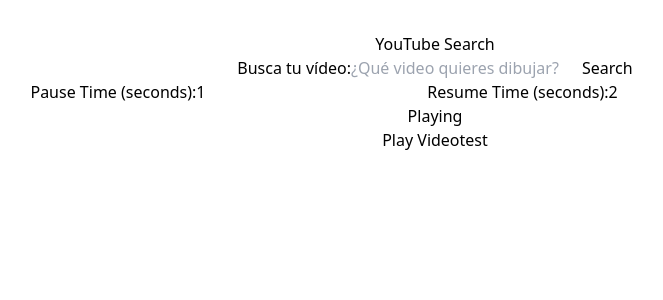
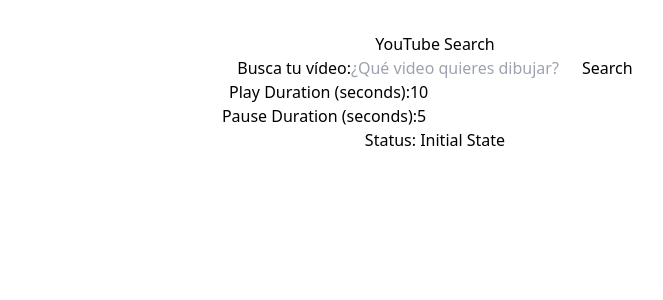
Before and after one commit to kike9978/gesture-drawing-assistant, a React (Vite) app: page / in a window 1280 px wide. Shown: the top 300 px of the page, without its empty margins (205-868 px from the left). Built offline with nearby package versions, Linux system fonts and the light colour scheme; no server answers.

Commit message:
Sync playback with timer

```diff
--- a/src/components/YoutubePlayer.jsx
+++ b/src/components/YoutubePlayer.jsx
@@ -1,135 +1,117 @@
-import { useEffect, useRef, useState } from "react";
+import React, { useState, useEffect, useRef } from 'react';
 
-function Timer({ secondsLeft }) {
-    return <p>{secondsLeft > 0 ? secondsLeft + " seconds left" : "Playing"}</p>;
-}
-
-export default function YoutubePlayer({ videoId }) {
-    const playerRef = useRef(null); // Reference to the div element that will contain the YouTube player
-    const ytPlayer = useRef(null); // Reference to the YouTube player instance
-    const [isPlaying, setIsPlaying] = useState(false); // State to track whether the video is playing
-    const [pauseTime, setPauseTime] = useState(1); // State for the pause timer (in seconds)
-    const [resumeTime, setResumeTime] = useState(2); // State for the resume timer (in seconds)
-    const [countdown, setCountdown] = useState(0); // State for the countdown
-
-    const pauseTimeRef = useRef(pauseTime); // Ref to store the current value of pauseTime
-    const resumeTimeRef = useRef(resumeTime); // Ref to store the current value of resumeTime
-
-    const startPauseResumeLoop = () => {
-        const timerRef = setTimeout(() => {
-            ytPlayer.current.pauseVideo();
-            setIsPlaying(false);
-            setCountdown(resumeTimeRef.current); // Reset countdown when video is paused
-
-            setTimeout(() => {
-                ytPlayer.current.playVideo();
-
-                setIsPlaying(true);
-                startPauseResumeLoop(); // Restart the loop
-            }, resumeTimeRef.current * 1000); // Resume the video after resumeTime seconds
-        }, pauseTimeRef.current * 1000); // Pause the video after pauseTime seconds
-
-        return timerRef;
-    };
-
-    const toggleVideo = () => {
-        if (ytPlayer.current) {
-            if (isPlaying) {
-                ytPlayer.current.pauseVideo();
-                setIsPlaying(false);
-                setCountdown(resumeTimeRef.current); // Reset countdown when video is manually paused
-            } else {
-                ytPlayer.current.playVideo();
-                setIsPlaying(true); // Update the state to playing
-            }
-        }
-    };
+const YouTubePlayer = ({ videoId }) => {
+    const [isPlaying, setIsPlaying] = useState(false);
+    const [pauseDuration, setPauseDuration] = useState(5);
+    const [playDuration, setPlayDuration] = useState(10);
+    const [countdown, setCountdown] = useState(null);
+    const playerRef = useRef(null);
+    const timerRef = useRef(null);
 
     useEffect(() => {
-        const onYouTubeIframeAPIReady = () => {
-            ytPlayer.current = new window.YT.Player(playerRef.current, {
-                videoId,
-                playerVars: { autoplay: 0 }, // Disable autoplay
+        // Load YouTube IFrame API
+        const tag = document.createElement('script');
+        tag.src = 'https://www.youtube.com/iframe_api';
+        const firstScriptTag = document.getElementsByTagName('script')[0];
+        firstScriptTag.parentNode.insertBefore(tag, firstScriptTag);
+
+        // Initialize player when API is ready
+        window.onYouTubeIframeAPIReady = () => {
+            playerRef.current = new window.YT.Player('youtube-player', {
+                height: '360',
+                width: '640',
+                videoId: videoId,
                 events: {
-                    onReady: () => {
-                        setIsPlaying(false); // Ensure state is reset when the player is ready
-                    },
-                    onStateChange: (event) => {
-                        if (event.data === window.YT.PlayerState.PLAYING) {
-                            setIsPlaying(true);
-                            startPauseResumeLoop(); // Start the loop when video starts playing
-                        } else if (event.data === window.YT.PlayerState.PAUSED) {
-                            setIsPlaying(false);
-                        }
-                    }
+                    onReady: onPlayerReady,
+                    onStateChange: onPlayerStateChange,
                 },
             });
         };
 
-        // Load the Iframe API
-        if (!window.YT) {
-            const script = document.createElement("script");
-            script.src = 'https://www.youtube.com/iframe_api';
-            script.async = true;
-            window.onYouTubeIframeAPIReady = onYouTubeIframeAPIReady;
-            document.body.appendChild(script);
+        return () => {
+            window.onYouTubeIframeAPIReady = null;
+        };
+    }, [videoId]);
 
-            return () => {
-                document.body.removeChild(script);
-            };
-        } else {
-            onYouTubeIframeAPIReady();
+    const onPlayerReady = (event) => {
+        console.log('Player is ready');
+    };
+
+    const onPlayerStateChange = (event) => {
+        if (event.data === window.YT.PlayerState.PLAYING) {
+            setIsPlaying(true);
+            startPlayTimer();
+        } else if (event.data === window.YT.PlayerState.PAUSED) {
+            setIsPlaying(false);
+            clearTimeout(timerRef.current);
+        }
+    };
+
+    const startPlayTimer = () => {
+        clearTimeout(timerRef.current);
+        timerRef.current = setTimeout(() => {
+            if (playerRef.current && playerRef.current.pauseVideo) {
+                playerRef.current.pauseVideo();
+                setCountdown(pauseDuration);
+                startPauseTimer();
+            }
+        }, playDuration * 1000);
+    };
+
+    const startPauseTimer = () => {
+        let remainingTime = pauseDuration;
+        const countdownInterval = setInterval(() => {
+            remainingTime -= 1;
+            setCountdown(remainingTime);
+            if (remainingTime <= 0) {
+                clearInterval(countdownInterval);
+                if (playerRef.current && playerRef.current.playVideo) {
+                    playerRef.current.playVideo();
+                }
+            }
+        }, 1000);
+    };
+
+    useEffect(() => {
+        return () => {
+            clearTimeout(timerRef.current);
+        };
+    }, []);
+
+    useEffect(() => {
+        if (playerRef.current && playerRef.current.loadVideoById) {
+            playerRef.current.loadVideoById(videoId);
         }
     }, [videoId]);
 
-    useEffect(() => {
-        const countdownInterval = setInterval(() => {
-            setCountdown((prevCountdown) => prevCountdown > 0 ? prevCountdown - 1 : 0);
-        }, 1000);
+    const handlePlayDurationChange = (e) => {
+        setPlayDuration(Number(e.target.value));
+    };
 
-        return () => clearInterval(countdownInterval);
-    }, [isPlaying]);
-
-    useEffect(() => {
-        pauseTimeRef.current = pauseTime; // Update the pauseTimeRef when pauseTime changes
-    }, [pauseTime]);
-
-    useEffect(() => {
-        resumeTimeRef.current = resumeTime; // Update the resumeTimeRef when resumeTime changes
-    }, [resumeTime]);
+    const handlePauseDurationChange = (e) => {
+        setPauseDuration(Number(e.target.value));
+    };
 
     return (
-        <>
-            <div ref={playerRef}></div>
+        <div>
+            <div id="youtube-player"></div>
             <div>
                 <label>
-                    Pause Time (seconds):
-                    <input
-                        type="number"
-                        value={pauseTime}
-                        onChange={(e) => {
-                            setPauseTime(Number(e.target.value));
-                        }}
-                        min="1"
-                    />
-                </label>
-                <label>
-                    Resume Time (seconds):
-                    <input
-                        type="number"
-                        value={resumeTime}
-                        onChange={(e) => {
-                            setResumeTime(Number(e.target.value));
-                        }}
-                        min="1"
-                    />
+                    Play Duration (seconds):
+                    <input type="number" value={playDuration} onChange={handlePlayDurationChange} min="1" />
                 </label>
             </div>
-            <Timer secondsLeft={countdown} />
-            <button onClick={toggleVideo}>{isPlaying ? 'Pause Video' : 'Play Video'}</button>
-            <button className="block" onClick={() => {
-                setPauseTime(3);
-            }}>test</button>
-        </>
+            <div>
+                <label>
+                    Pause Duration (seconds):
+                    <input type="number" value={pauseDuration} onChange={handlePauseDurationChange} min="1" />
+                </label>
+            </div>
+            <div>
+                Status: {isPlaying ? 'Playing' : countdown !== null ? `Paused (${countdown}s remaining)` : 'Initial State'}
+            </div>
+        </div>
     );
-}
+};
+
+export default YouTubePlayer;
```
